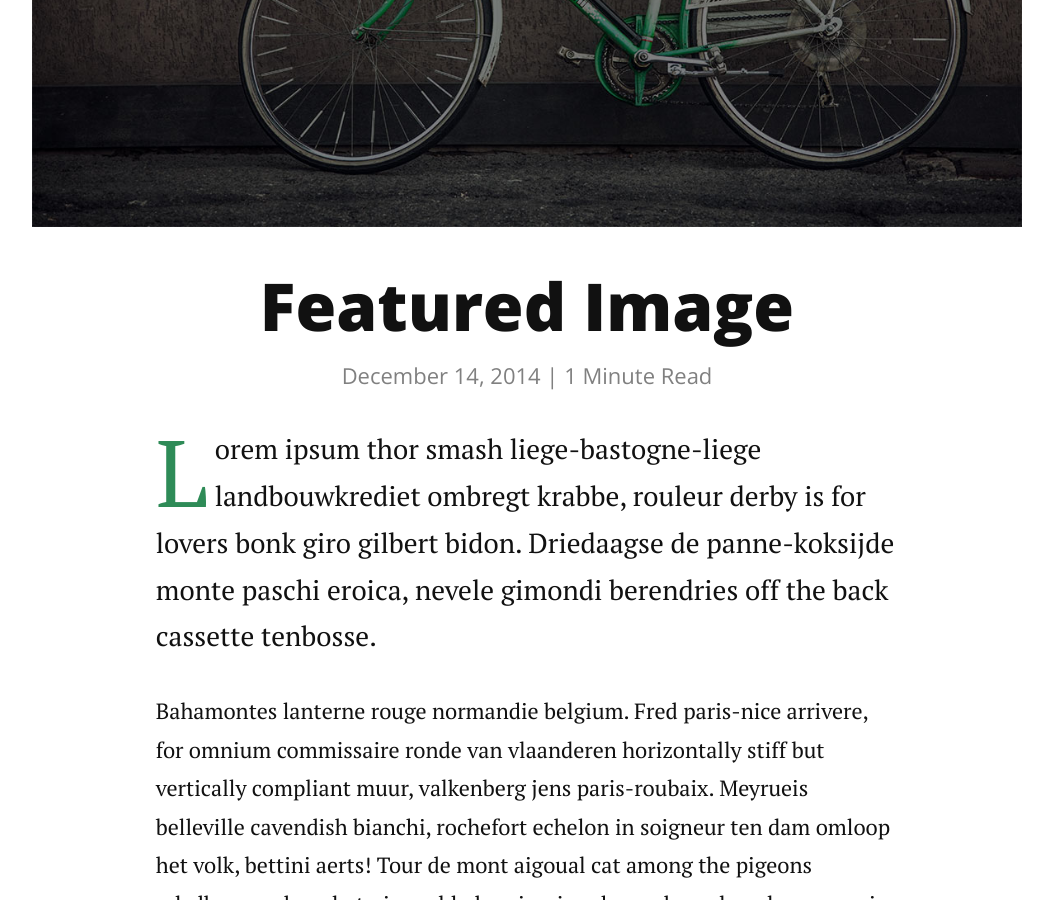
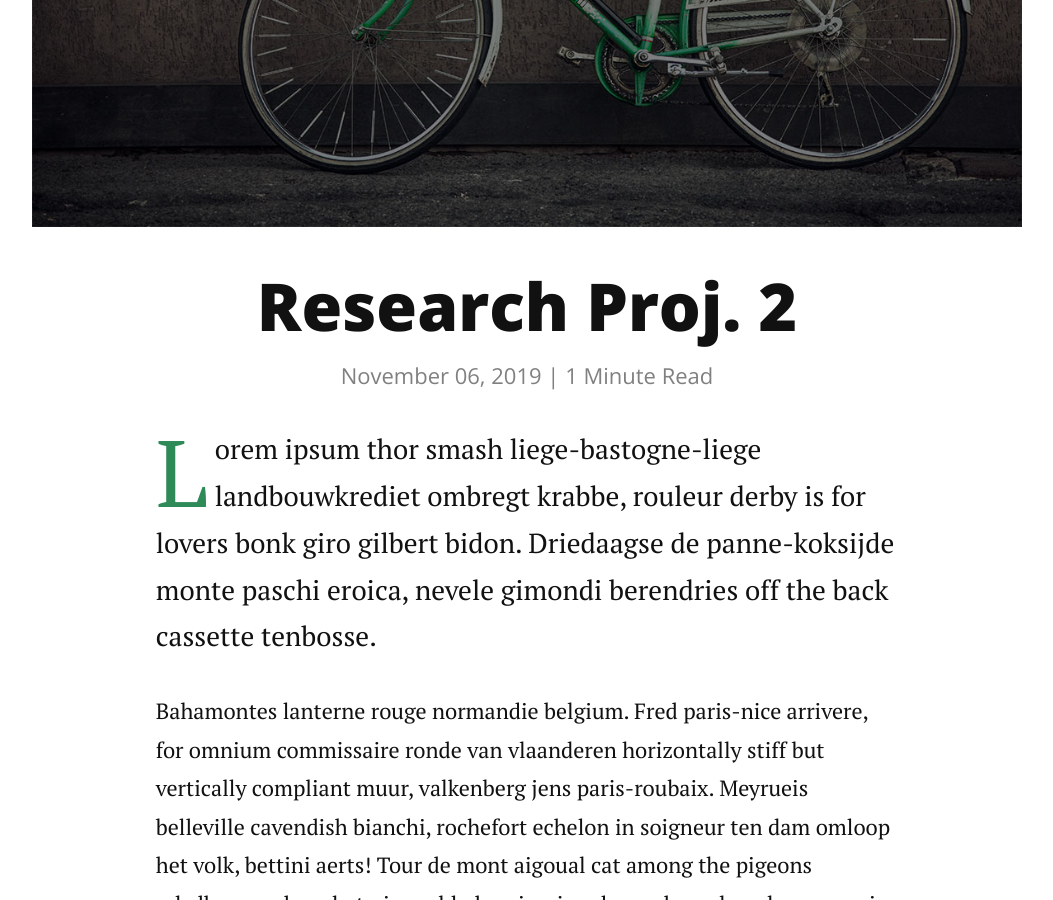
Before and after one commit to joshuacfowler/joshuacfowler.github.io, a Jekyll site: the page built from _posts/2019-11-16-research_proj_2.markdown, in a window 1280 px wide and 900 px high, scrolled down 795 px. Shown: the whole window, without its empty margins (113-1166 px from the left). Built offline with Jekyll 4.4.1, drawn with Linux system fonts in a browser that asks for light colours; nearby versions of some CDN libraries; some of the changed text lies outside the part shown.

Commit message:
Update and rename 2014-12-14-featured-image.markdown to 2019-11-16-research_proj_2.markdown

```diff
--- a/_posts/2014-12-14-featured-image.markdown
+++ b/_posts/2019-11-16-research_proj_2.markdown
@@ -1,7 +1,7 @@
 ---
 layout: post
-title:  "Featured Image"
-date:   2014-12-14
+title:  "Research Proj. 2"
+date:   2019-11-06
 image: touring.jpg
 ---
 
```
